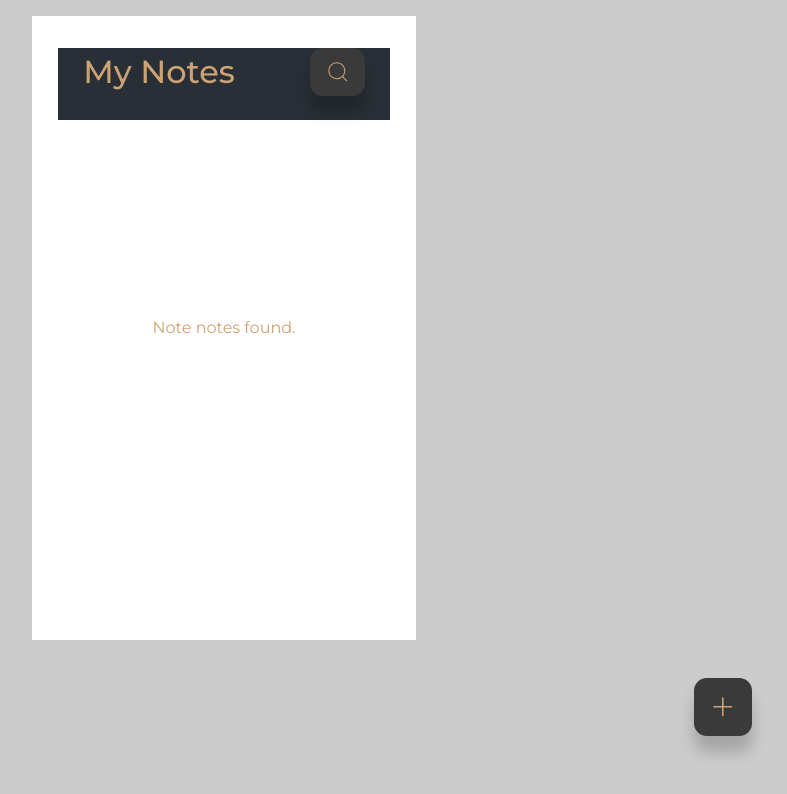
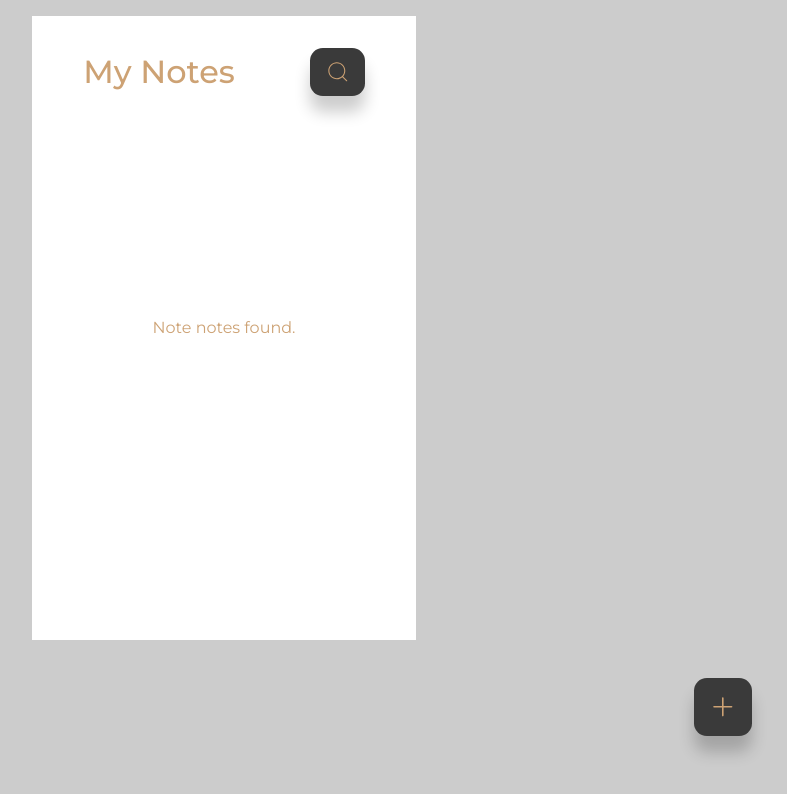
Before and after one commit to khafiz33/Notes, a React (Create React App) app: page / in a window 1280 px wide. Shown: the top 794 px of the page, without its empty margins (416-1203 px from the left). Built offline with nearby package versions, Linux system fonts and the light colour scheme.

Commit message:
site bg  color changed

```diff
--- a/src/App.css
+++ b/src/App.css
@@ -89,7 +89,7 @@ h2 {
 	align-items: center;
 	justify-content: space-between;
 	padding: 0 1.6rem 1.5rem;
-	background: var(--color-bg-black);
+	background: var(--color-bg-white);
 	z-index: 9;
 }
 
```
